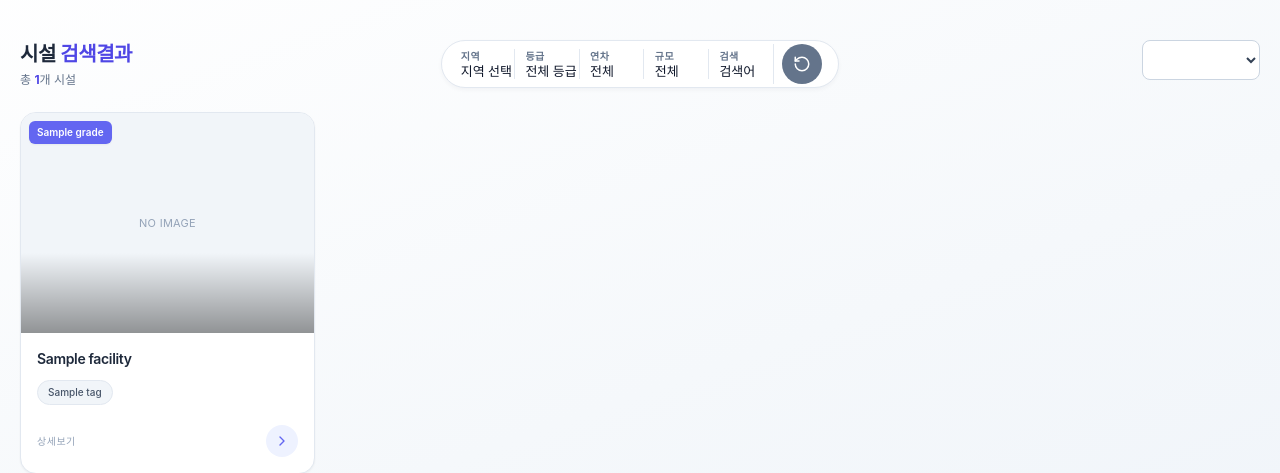
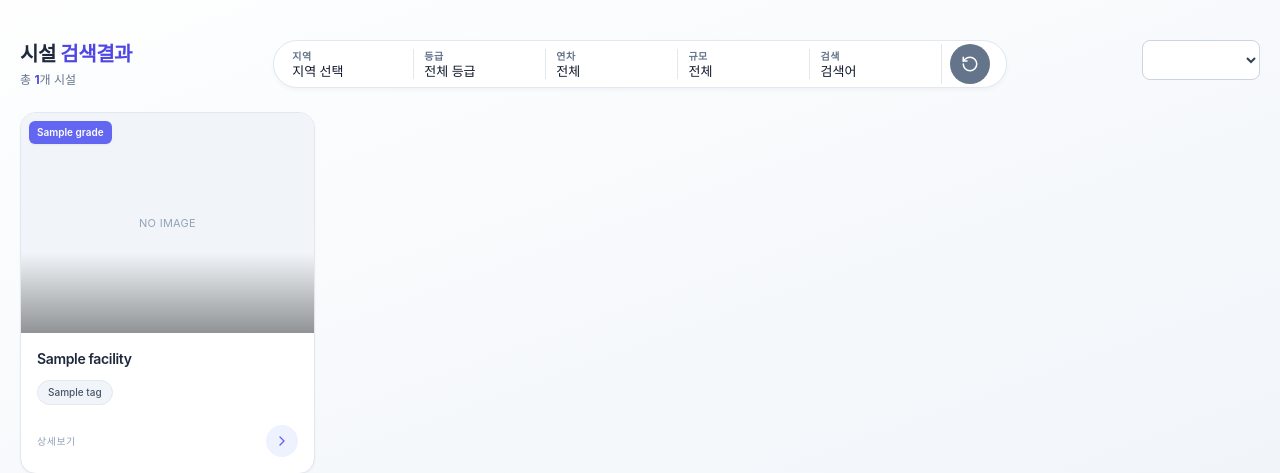
Before and after one commit to no-gari/nursinghome, a Django app: template templates/core/facility_list.html in a window 1280 px wide. Shown: the part 70-543 px from the top of the page. Run offline with Django 5.2, Linux system fonts and the light colour scheme; the template is opened without the code that fills it: most values are stand-ins (such as "Sample title", 1, 10 or a date in 2020); some libraries are stand-ins or nearby versions; some web fonts are replaced.

Commit message:
list 화면 스크롤 올라가기 구현, 필터링 가로 길이 조절

```diff
--- a/templates/core/facility_list.html
+++ b/templates/core/facility_list.html
@@ -17,7 +17,7 @@
         .segment-btn:hover{background:#f1f5f9;}
         .segment-label{font-size:10px;letter-spacing:.05em;color:#64748b;font-weight:600;text-transform:uppercase;}
         .segment-value{font-size:13px;font-weight:500;line-height:1.15;white-space:nowrap;overflow:hidden;text-overflow:ellipsis;color:#0f172a;}
-        .capsule{height:48px;border-radius:9999px;background:#ffffff;display:flex;align-items:center;border:1px solid #e2e8f0;box-shadow:0 2px 4px rgba(15,23,42,.04);width:100%;max-width:700px;overflow:hidden;}
+        .capsule{height:48px;border-radius:9999px;background:#ffffff;display:flex;align-items:center;border:1px solid #e2e8f0;box-shadow:0 2px 4px rgba(15,23,42,.04);width:100%;max-width:800px;overflow:hidden;}
         .capsule.divide > * + *{border-left:1px solid #e2e8f0;}
         .capsule:focus-within{box-shadow:0 0 0 3px rgba(99,102,241,.25);}
         .pop{position:absolute; top:100%; left:0; margin-top:8px; z-index:40; min-width:320px; background:#fff; border:1px solid #e2e8f0; border-radius:1rem; box-shadow:0 12px 32px -8px rgba(15,23,42,.18),0 4px 12px -2px rgba(15,23,42,.08); padding:1rem; display:none; opacity:0; transform:translateY(6px); transition:.18s ease;}
@@ -31,7 +31,11 @@
         .loader:before,.loader:after{content:"";position:absolute;inset:0;border-radius:50%;border:6px solid #e2e8f0;}
         .loader:after{border-color:#6366f1 transparent #6366f1 transparent;animation:spin 1s linear infinite;}
         @keyframes spin{to{transform:rotate(360deg);}}
-        @media (max-width:639px){.capsule{max-width:100%;} .pop{position:fixed; left:0; right:0; top:60px; width:100vw; margin-top:0; border-radius:0 0 1.25rem 1.25rem;}}
+        /* scroll to top button */
+        .scroll-top-btn{position:fixed;bottom:2rem;right:2rem;width:3rem;height:3rem;background:#6366f1;color:white;border-radius:50%;display:flex;align-items:center;justify-content:center;box-shadow:0 4px 12px rgba(99,102,241,.25);cursor:pointer;transition:all .3s ease;z-index:30;opacity:0;visibility:hidden;transform:translateY(1rem);}
+        .scroll-top-btn.visible{opacity:1;visibility:visible;transform:translateY(0);}
+        .scroll-top-btn:hover{background:#5855eb;box-shadow:0 6px 16px rgba(99,102,241,.35);transform:translateY(-2px);}
+        @media (max-width:639px){.capsule{max-width:100%;} .pop{position:fixed; left:0; right:0; top:60px; width:100vw; margin-top:0; border-radius:0 0 1.25rem 1.25rem;} .scroll-top-btn{bottom:1.5rem;right:1.5rem;width:2.75rem;height:2.75rem;}}
     </style>
 </head>
 <body class="min-h-screen">
@@ -43,15 +47,26 @@
 
 <main class="max-w-7xl mx-auto px-5 pt-6 pb-16">
     <!-- 결과 헤더 + 검색 캡슐 + 정렬 -->
-    <div class="mb-6 grid gap-6 md:grid-cols-3 items-start">
+    <div class="mb-6 grid gap-6 md:grid-cols-5 items-start">
         <!-- 좌: 제목 -->
         <div class="min-w-[200px] flex flex-col justify-start">
-            <h1 class="text-xl font-semibold tracking-tight text-center md:text-left">시설 <span class="text-indigo-600">검색결과</span></h1>
-            <p class="text-xs text-slate-500 mt-1 text-center md:text-left">총 <strong id="facility-count" class="text-indigo-600">{{ total_count }}</strong>개 시설</p>
+            <div class="flex items-center justify-between md:justify-start md:flex-col md:items-start">
+                <div class="flex flex-col md:text-left">
+                    <h1 class="text-lg md:text-xl font-semibold tracking-tight">시설 <span class="text-indigo-600">검색결과</span></h1>
+                    <p class="text-xs text-slate-500 mt-1">총 <strong id="facility-count" class="text-indigo-600">{{ total_count }}</strong>개 시설</p>
+                </div>
+                <!-- 모바일에서만 보이는 정렬 -->
+                <div class="md:hidden">
+                    <select id="sortSelectMobile" class="h-8 px-2 rounded-lg border border-slate-300 bg-white text-xs font-medium text-slate-700 focus:ring-2 focus:ring-indigo-100 focus:border-indigo-500">
+                        <option value="grade">평가 등급 순</option>
+                        <option value="name">가나다 순</option>
+                    </select>
+                </div>
+            </div>
         </div>
         <!-- 가운데: 검색 캡슐 -->
-        <div class="flex justify-center order-last md:order-none md:justify-center">
-            <div class="relative w-full" style="max-width:700px;">
+        <div class="flex justify-center order-last md:order-none md:justify-center md:col-span-3">
+            <div class="relative w-full" style="max-width:800px;">
                 <div id="searchCapsule" class="capsule divide px-2" role="group" aria-label="검색 세그먼트">
                     <!-- 지역 -->
                     <button type="button" class="segment-btn" data-popover="region" aria-haspopup="dialog" aria-expanded="false">
@@ -145,7 +160,7 @@
             </div>
         </div>
         <!-- 우: 정렬 기준 -->
-        <div class="flex justify-center md:justify-end w-full md:w-auto">
+        <div class="hidden md:flex justify-center md:justify-end w-full md:w-auto">
             <div class="flex flex-col gap-2 items-center md:items-end">
                 <select id="sortSelect" class="h-10 px-3 rounded-lg border border-slate-300 bg-white text-sm font-medium text-slate-700 focus:ring-4 focus:ring-indigo-100 focus:border-indigo-500">
                     <option value="grade">평가 등급 순</option>
@@ -157,6 +172,12 @@
 
     <div id="facility-results">{% include 'core/_facility_list_results.html' %}</div>
 </main>
+
+<button class="scroll-top-btn" aria-label="위로 스크롤" title="위로 스크롤">
+    <svg xmlns="http://www.w3.org/2000/svg" class="h-5 w-5" fill="none" viewBox="0 0 24 24" stroke="currentColor">
+        <path stroke-linecap="round" stroke-linejoin="round" stroke-width="2" d="M5 10l7-7m0 0l7 7m-7-7v18"/>
+    </svg>
+</button>
 
 <script>
 const CURRENT_FILTERS = {{ current_filters_json|safe }};
@@ -210,6 +231,7 @@ const applySearchBtn=document.getElementById('applySearch');
 applySearchBtn.addEventListener('click',()=>{ syncHidden('search',fieldSearch.value.trim()); updateSearchLabel(); triggerFetch(); closeAllPopovers(); });
 fieldSearch.addEventListener('keydown',e=>{ if(e.key==='Enter'){ e.preventDefault(); syncHidden('search',fieldSearch.value.trim()); updateSearchLabel(); triggerFetch(); closeAllPopovers(); }});
 // Sort select
+const sortSelectMobile = document.getElementById('sortSelectMobile');
 if(sortSelect){
   // 초기값 반영 - 기본값을 'grade'로 변경
   const existingSort = CURRENT_FILTERS.sort || 'grade';
@@ -217,7 +239,24 @@ if(sortSelect){
   // hidden input 동기화(혹시 생성된 직후 값 보장)
   const sortHidden = form.querySelector('[name=sort]');
   if(sortHidden) sortHidden.value = existingSort;
-  sortSelect.addEventListener('change', e=>{ syncHidden('sort', e.target.value); triggerFetch(); });
+  sortSelect.addEventListener('change', e=>{
+    syncHidden('sort', e.target.value);
+    // 모바일 정렬 박스와 동기화
+    if(sortSelectMobile) sortSelectMobile.value = e.target.value;
+    triggerFetch();
+  });
+}
+// 모바일 정렬 선택 박스
+if(sortSelectMobile){
+  // 초기값 반영
+  const existingSort = CURRENT_FILTERS.sort || 'grade';
+  sortSelectMobile.value = existingSort;
+  sortSelectMobile.addEventListener('change', e=>{
+    syncHidden('sort', e.target.value);
+    // 데스크톱 정렬 박스와 동기화
+    if(sortSelect) sortSelect.value = e.target.value;
+    triggerFetch();
+  });
 }
 // Popover control
 let openName = null;
@@ -308,6 +347,23 @@ async function triggerFetch(extra={}){ setLoading(); const params=buildQuery();
 updateRegionLabel(); updateGradeLabel(); updateEstLabel(); updateSizeLabel(); updateSearchLabel(); if(typeof renderActiveFilters==='function'){ renderActiveFilters(); } applyPaginationLinks();
 // Header shrink
 const header=document.getElementById('siteHeader'); function onScroll(){ if(window.scrollY>16) header.classList.add('shrink'); else header.classList.remove('shrink'); } window.addEventListener('scroll',onScroll); onScroll();
+// Scroll to top button
+const scrollTopBtn = document.querySelector('.scroll-top-btn');
+function toggleScrollTopBtn() {
+  if (window.scrollY > 300) {
+    scrollTopBtn.classList.add('visible');
+  } else {
+    scrollTopBtn.classList.remove('visible');
+  }
+}
+scrollTopBtn.addEventListener('click', () => {
+  window.scrollTo({
+    top: 0,
+    behavior: 'smooth'
+  });
+});
+window.addEventListener('scroll', toggleScrollTopBtn);
+toggleScrollTopBtn(); // 초기 상태 설정
 function positionPopover(btn, pv){
   if(window.innerWidth < 640){
     // 모바일: fixed 이미 적용됨 (CSS), 수직 위치만 약간 보정
```
